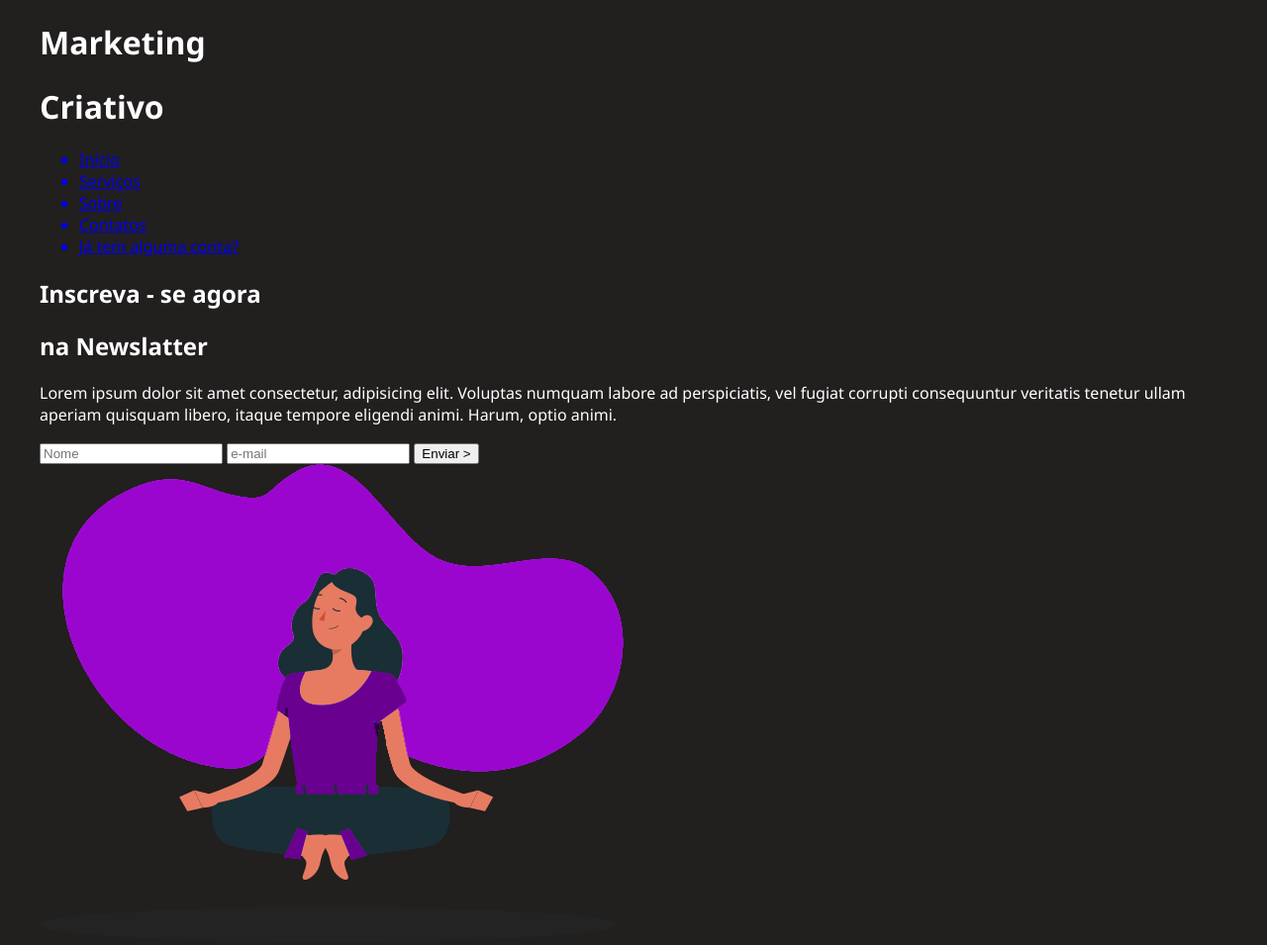
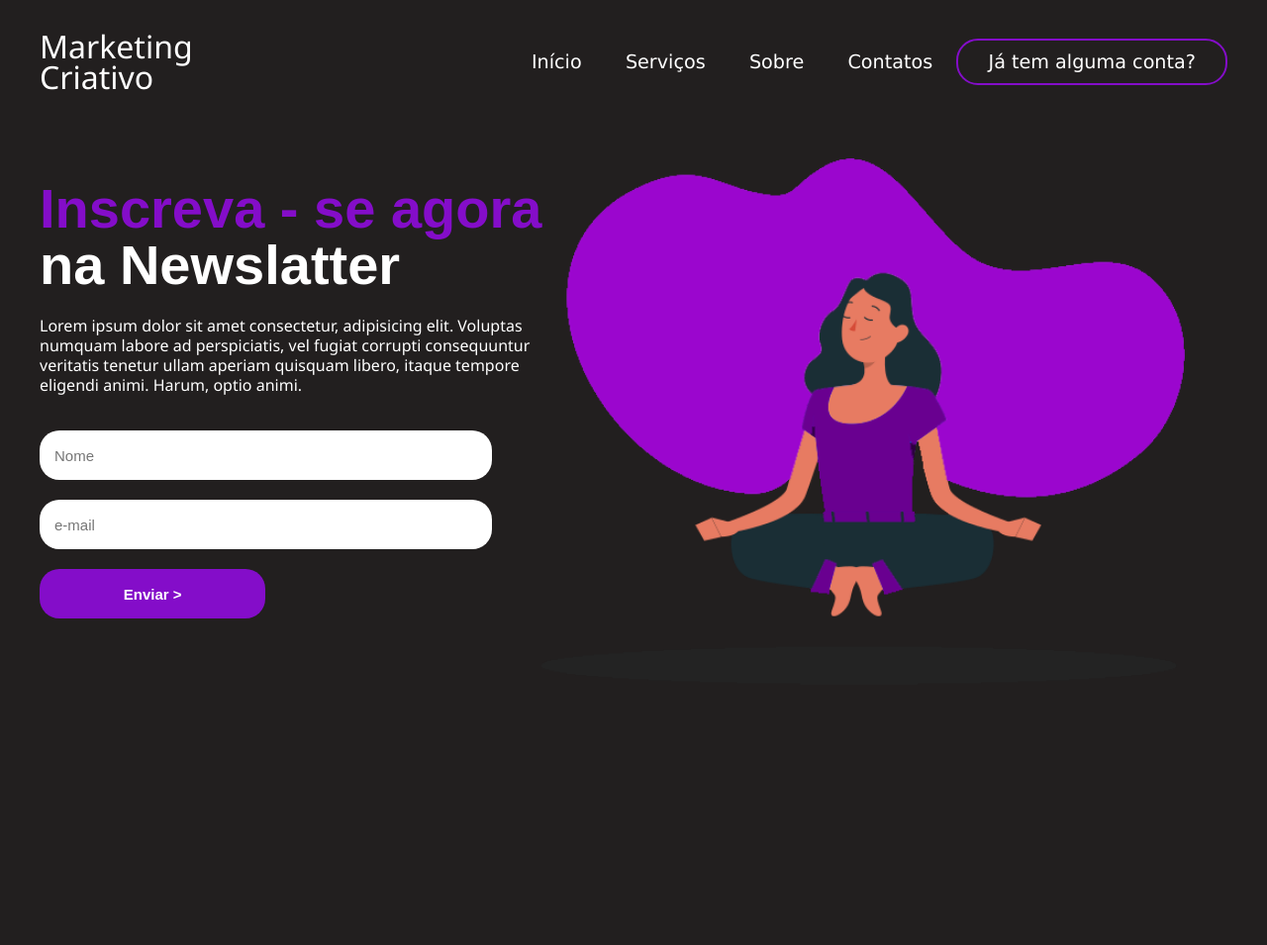
Before and after one commit to desenvolvedordofuturo/Landin-Page, a plain HTML site: page index.html in a window 1280 px wide. Shown: the whole page at 99% size. After the commit the page ends 800 px from the top, so only its background shows below. Drawn offline with Linux system fonts and the light colour scheme.

Commit message:
atualizei

```diff
--- a/index.html
+++ b/index.html
@@ -6,7 +6,7 @@
     <meta name="viewport" content="width=device-width, initial-scale=1.0">
     <title>Landing Page</title>
     <link rel="stylesheet" href="style.css">
-
+    <link rel="stylesheet" href="media.css">
 <body>
     <header>
         <div id="title">
@@ -19,12 +19,13 @@
             <a href="#"><li>Serviços</li></a>
             <a href="#"><li>Sobre</li></a>
             <a href="#"><li>Contatos</li></a>
-            <a href="#"><li>Já tem alguma conta?</li></a>
+            <a href="#" id="inscreva-se-btn"><li>Já tem alguma conta?</li></a>
         </ul>
+    </header>
 
         <main>
             <aside>
-                <h2>Inscreva - se agora</h2>
+                <h2><span>Inscreva - se agora</span></h2>
                 <h2>na Newslatter</h2>
                 <p>Lorem ipsum dolor sit amet consectetur, adipisicing elit. Voluptas numquam labore ad perspiciatis, vel fugiat corrupti consequuntur veritatis tenetur ullam aperiam quisquam libero, itaque tempore eligendi animi. Harum, optio animi.</p>
                 <form>
@@ -40,6 +41,6 @@
 
         </main>
 
-    </header>
+
 </body>
 </html>
--- /dev/null
+++ b/media.css
@@ -0,0 +1,29 @@
+@media screen and (max-width: 760px){
+ header {
+    flex-direction: column;
+ }
+
+ main {
+    flex-direction: column;
+ }
+
+ h2 {
+    font-size: 38px;
+ }
+
+ form{
+    margin: 0 auto;
+    width: 100%;
+ }
+
+ input {
+    align-self: center;
+ }
+ img{
+    display: none;
+}
+
+ul{
+    text-align: center;
+}
+}
--- a/style.css
+++ b/style.css
@@ -6,4 +6,102 @@ body {
     font-family: 'Segoe UI', Tahoma, Geneva, Verdana, sans-serif;
     max-width: 1200px;
     margin: auto;
+    padding: 15px;
 }
+
+header {
+
+    display: flex;
+    flex-direction: row;
+    justify-content: space-between;
+    align-items: center;
+}
+
+#title {
+    flex-direction: column;
+    line-height: 10px;
+}
+
+li {
+    display: inline-block;
+    margin: 20px;
+}
+
+a {
+    color: white;
+    font-size: larger;
+    font-family: Verdana, Geneva, Tahoma, sans-serif;
+}
+
+a:hover {
+    color:rgb(132,13, 201);
+    transition: 0.3s ali;
+}
+
+#inscreva-se-btn {
+    border: 2px solid rgb(132,13, 201);
+    padding: 10px;
+    border-radius: 22px;
+}
+
+#inscreva-se-btn:hover{
+    background-color: rgb(132,13, 201);
+    color: white;
+}
+
+h1{
+    font-weight: 500;
+}
+
+main {
+    display: flex;
+    flex-direction: row;
+    margin-top: 50px;
+}
+
+h2 {
+    font-size: 56px;
+    line-height: 10px;
+    font-family: Arial, Helvetica, sans-serif;
+}
+
+span {
+    color: rgb(132,13, 201);
+}
+
+p {
+
+    line-height: 20px;
+    max-width: 500px;
+}
+
+img {
+    width: 650px;
+}
+
+form{
+    display: flex;
+    flex-direction: column;
+    width: 90%;
+}
+
+form [type="submit"] {
+    height: 50px;
+    width: 50%;
+    background-color: rgb(132,13, 201);
+    color: white;
+    font-weight: bold;
+}
+
+form [type="submit"]:hover {
+   cursor: pointer;
+}
+
+input {
+    margin-top: 20px;
+    height: 20px;
+    padding: 15px;
+    border-radius: 20px;
+    border: none;
+    font-size: 15px;
+}
```
